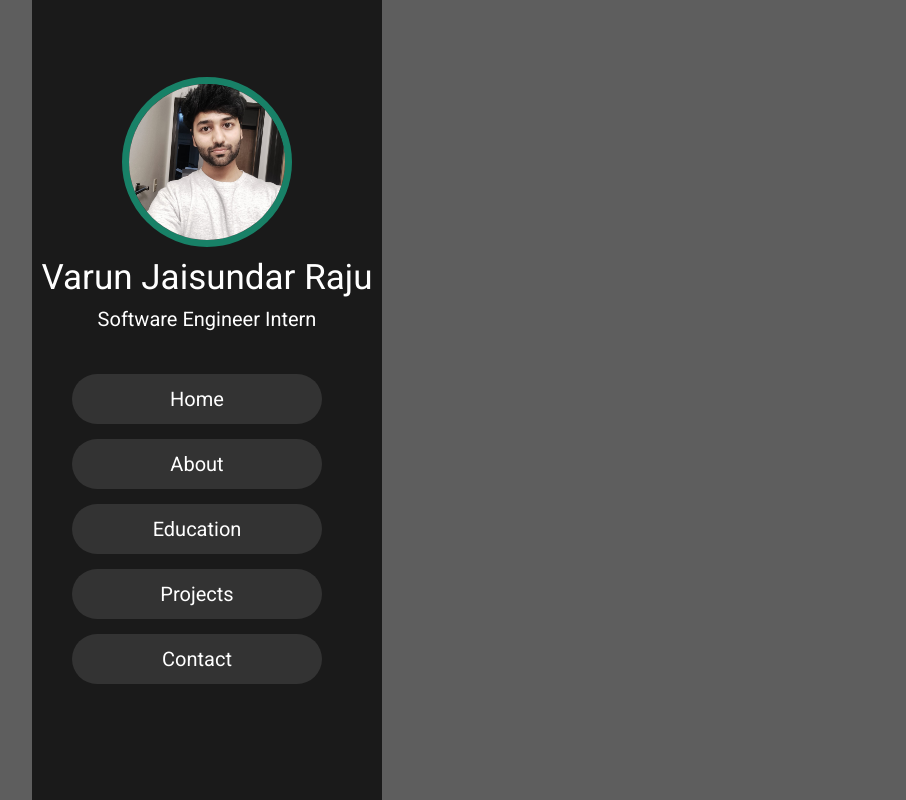
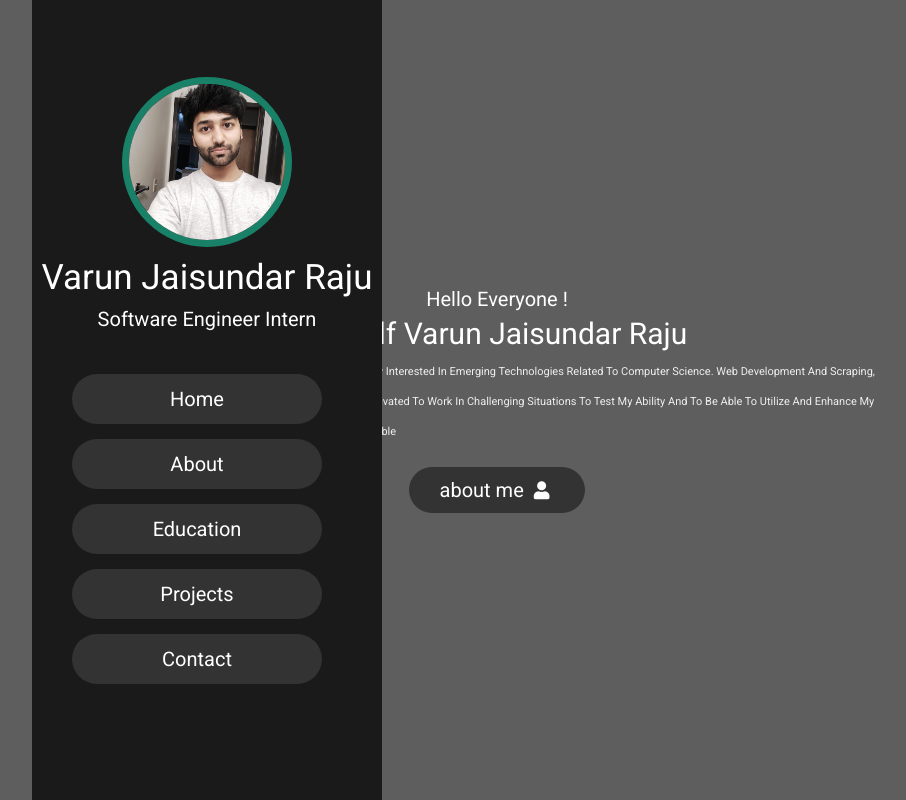
Before and after one commit to varunvjr/varunvjr.github.io, a plain HTML site: page index.html in a window 1280 px wide. Shown: the whole page, without its empty margins (318-1224 px from the left). Drawn offline with nearby package versions, Linux system fonts and the light colour scheme.

Commit message:
Home Section and its CSS

```diff
--- a/css/style.css
+++ b/css/style.css
@@ -144,3 +144,36 @@ header .navbar ul li a:hover{
     z-index: 1000;
     display: none;
 }
+
+section{
+    min-height: 100vh ;
+    padding:1rem;
+
+}
+
+.home{
+    display: flex;
+    justify-content: center;
+    align-items: center;
+    flex-flow: column;
+    padding: 0 8rem;
+}
+
+.home h3{
+    font-size: 2rem;
+    color:#fff;
+
+}
+
+.home h1{
+    font-size: 3rem;
+    color:#fff;
+
+}
+
+.home p{
+    font-size: 11px;
+    line-height: 3rem;
+    color: #eee;
+
+}
--- a/index.html
+++ b/index.html
@@ -33,5 +33,23 @@
           </ul>
         </nav>
       </header>
+
+    <!-- home section starts  -->
+
+  <section class="home" id="home">
+    <h3>Hello Everyone !</h3>
+    <h1>Myself<span> Varun Jaisundar Raju</span></h1>
+    <p>
+      I believe that learning is a continuous process. Keenly interested in
+      emerging technologies related to Computer Science. Web Development and
+      Scraping, Server Side Scripting, and Web Automation. Highly motivated to
+      work in challenging situations to test my ability and to be able to
+      utilize and enhance my potential while being resourceful, innovative,
+      and flexible
+    </p>
+    <a href="#about"><button class="btn">about me <i class="fas fa-user"></i></button></a>
+  </section>
+
+  <!-- home section ends -->
 </body>
 </html>
```
